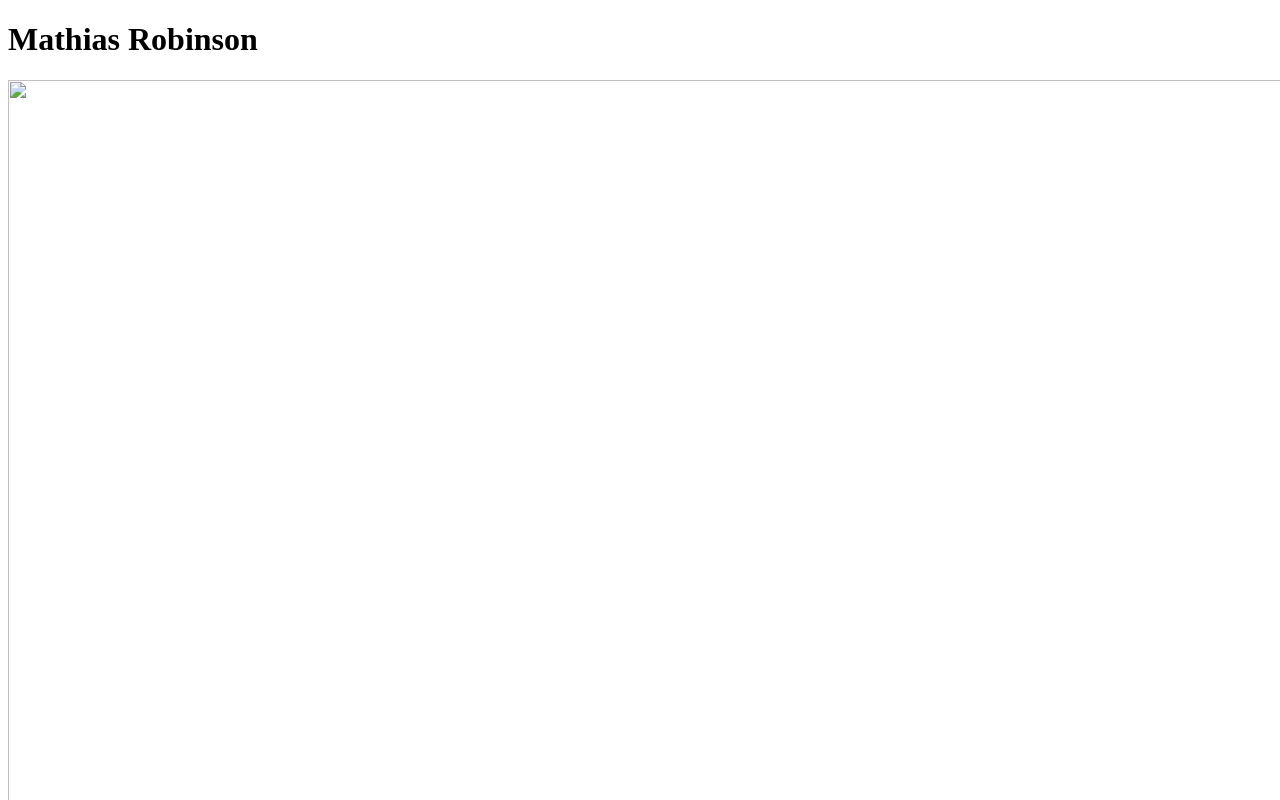
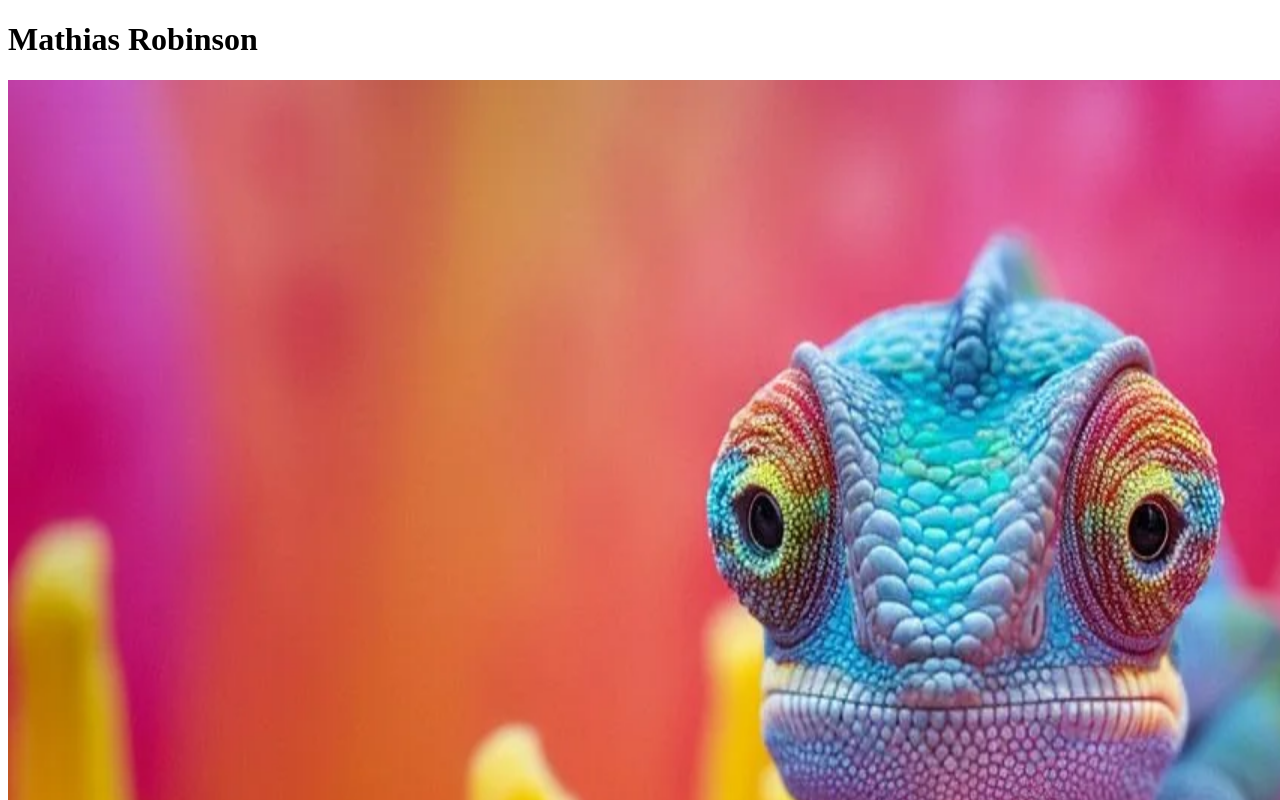
Before and after one commit to DrSomnium-01/Env.Prof.ExercSem4, a plain HTML site: page Mathias_Robinson.html in a window 1280 px wide. Shown: the top 800 px of the page. Drawn offline with Linux system fonts and the light colour scheme.

Commit message:
Update Mathias_Robinson.html

```diff
--- a/Mathias_Robinson.html
+++ b/Mathias_Robinson.html
@@ -9,7 +9,7 @@
 <h1>Mathias Robinson</h1>
 
 
-<img src="" alt="" width="1920" height="1440">
+<img src="MainAfter.jpg.webp" alt="MainAfter.jpg.webp" width="1920" height="1440">
 
 
 
```
